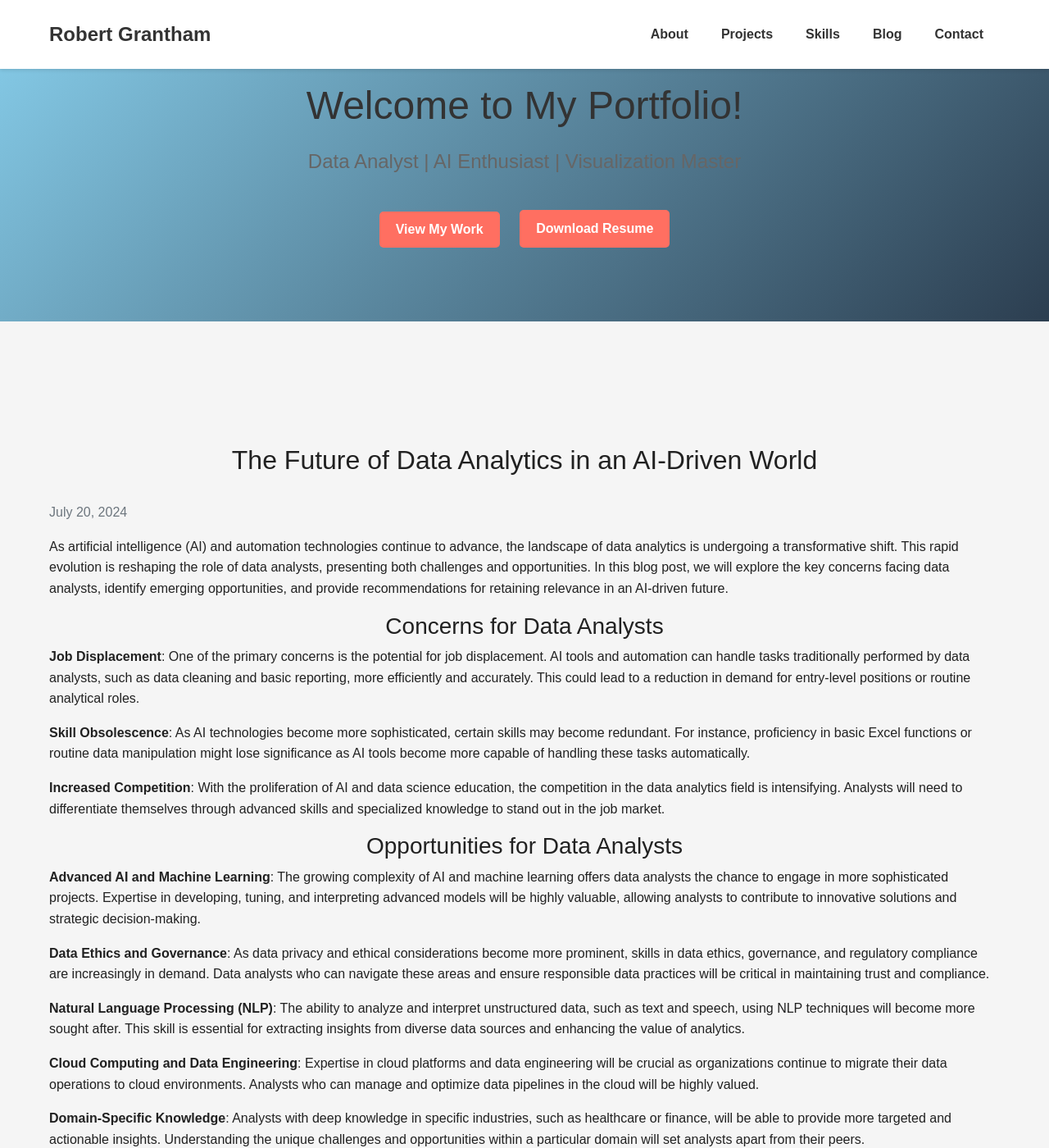
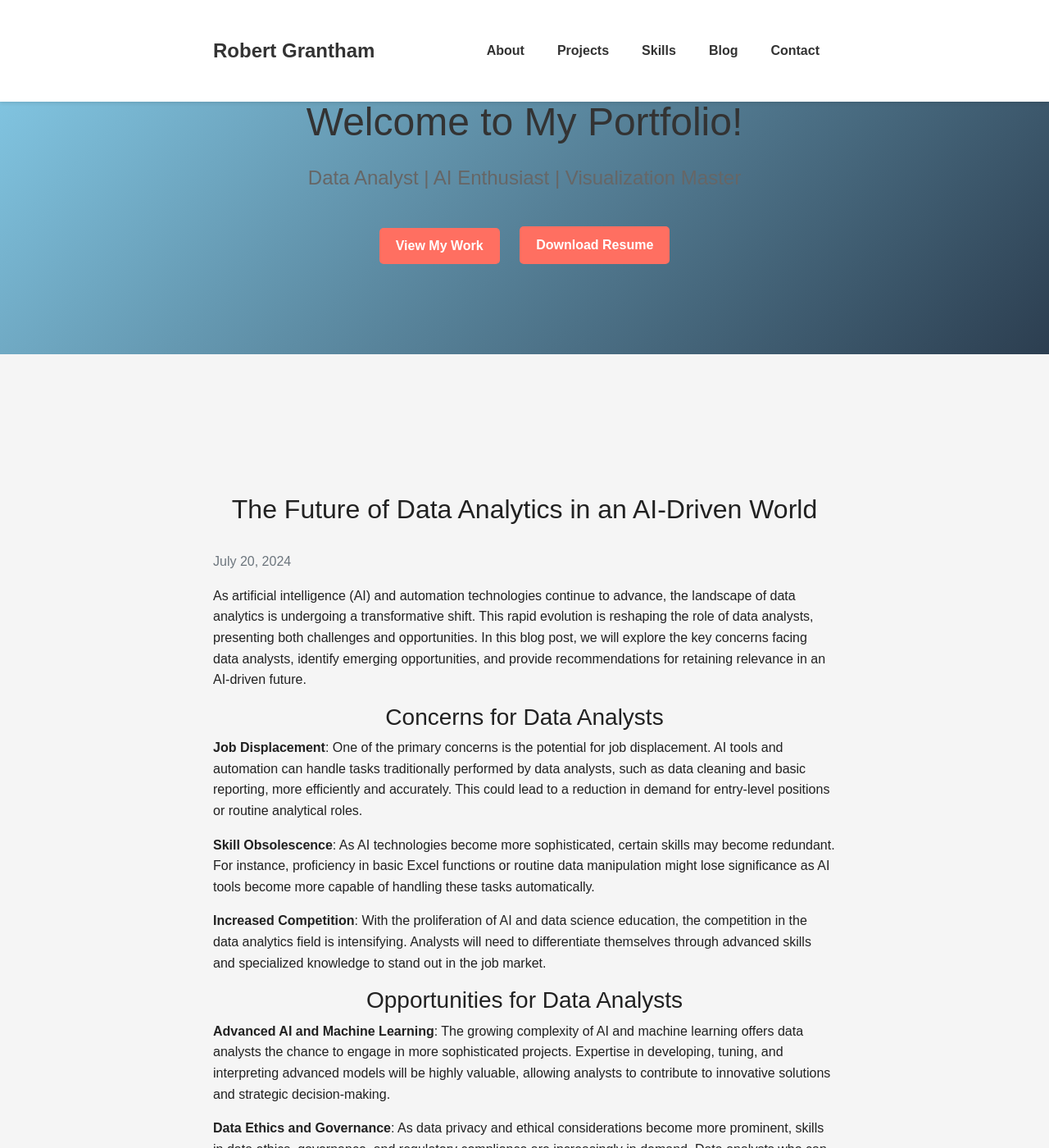
Before and after one commit to rgrantham82/rgrantham82.github.io, a Jekyll site: the page built from _posts/2024-07-20-data-analysts-staying-relevant.md, in a window 1280 px wide and 1400 px high. Shown: the whole window at 82% size. Built offline with Jekyll 4.4.1, drawn with Linux system fonts in a browser that asks for light colours; nearby versions of some CDN libraries; comment, search, counter and statistics services are not loaded.

Commit message:
Update blog.html

```diff
--- a/_layouts/blog.html
+++ b/_layouts/blog.html
@@ -16,9 +16,10 @@
       <h4>About the Author</h4>
       <div class="author-details">
         <img src="/assets/images/profile-image.jpg" alt="Robert Grantham" class="about-image">
-        <p>Robert Grantham is a data analyst, based in Austin, TX, passionate about leveraging data to drive business decisions. Connect with Robert on <a href="https://www.linkedin.com/in/robertgrantham82/">LinkedIn</a>.</p>
+        <p>Robert Grantham is a data analyst, based in Austin, TX, passionate about leveraging data to drive business decisions. Connect with Robert on <a href="https://www.linkedin.com/in/robertgrantham82/">LinkedIn</a>. </p>
       </div>
     </div>
+    <hr>
     <!-- Disqus Comments -->
     <div class="comments-section">
       <h4>Comments</h4>
@@ -36,13 +37,19 @@
           (d.head || d.body).appendChild(s);
         })();
       </script>
-      <noscript>Please enable JavaScript to view the <a href="https://disqus.com/?ref_noscript">comments powered by Disqus.</a></noscript>
+      <noscript>Please enable JavaScript to view the <a href="https://disqus.com/?ref_noscript">comments powered by Disqus.</a>
+      </noscript>
       <script id="dsq-count-scr" src="//robert-grantham-portfolio.disqus.com/count.js" async></script>
     </div>
   </div>
 </section>
+<style>
+  .container {
+    max-width: 800px;
+    margin: 0 auto;
+    padding: 20px;
+  }
 
-<style>
   .author-info {
     margin-top: 20px;
   }
@@ -57,5 +64,10 @@
     margin-right: 15px;
     width: 100px;
     height: 100px;
+    object-fit: cover;
+  }
+
+  .comments-section {
+    margin-top: 40px;
   }
 </style>
```
